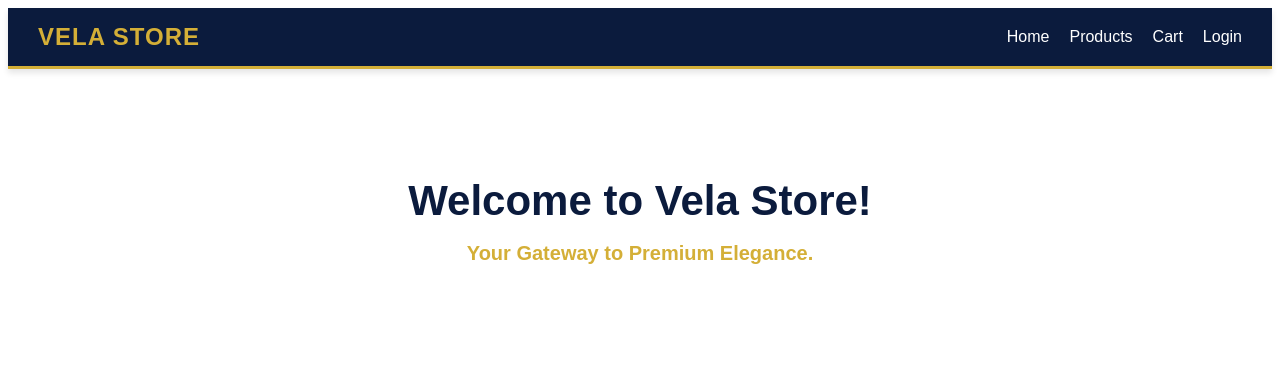
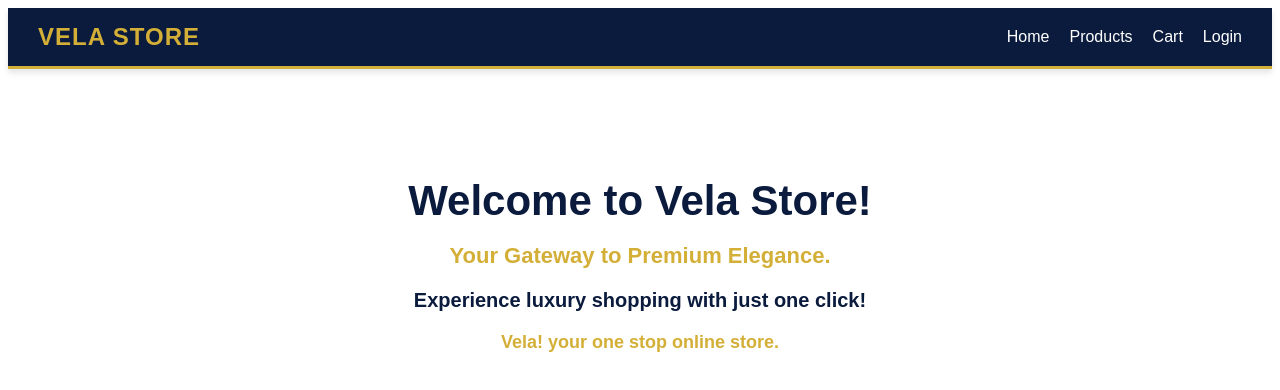
Before and after one commit to venusnamsya/Vela-e-commerce-store, a React (Vite) app: page / in a window 1280 px wide. Shown: the top 390 px of the page. Built offline with nearby package versions, Linux system fonts and the light colour scheme.

Commit message:
New home page update

```diff
--- a/src/App.jsx
+++ b/src/App.jsx
@@ -20,7 +20,9 @@ const ProtectedRoute = ({ children }) => {
 const Home = () => (
   <div style={{ padding: '80px 20px', fontFamily: 'sans-serif', textAlign: 'center' }}>
     <h1 style={{ color: '#0B1B3D', fontSize: '42px', marginBottom: '10px' }}>Welcome to Vela Store!</h1>
-    <h2 style={{ color: '#D4AF37', fontSize: '20px', fontWeight: 'bold' }}>Your Gateway to Premium Elegance.</h2>
+    <h2 style={{ color: '#D4AF37', fontSize: '22px', fontWeight: 'bold' }}>Your Gateway to Premium Elegance.</h2>
+    <p style={{ color: '#0B1B3D', fontSize: '20px', fontWeight: 'bold' }}>Experience luxury shopping with just one click!</p>
+    <p style={{ color: '#D4AF37', fontSize: '18px', fontWeight: 'bold' }}>Vela! your one stop online store.</p>
   </div>
 );
 
```
